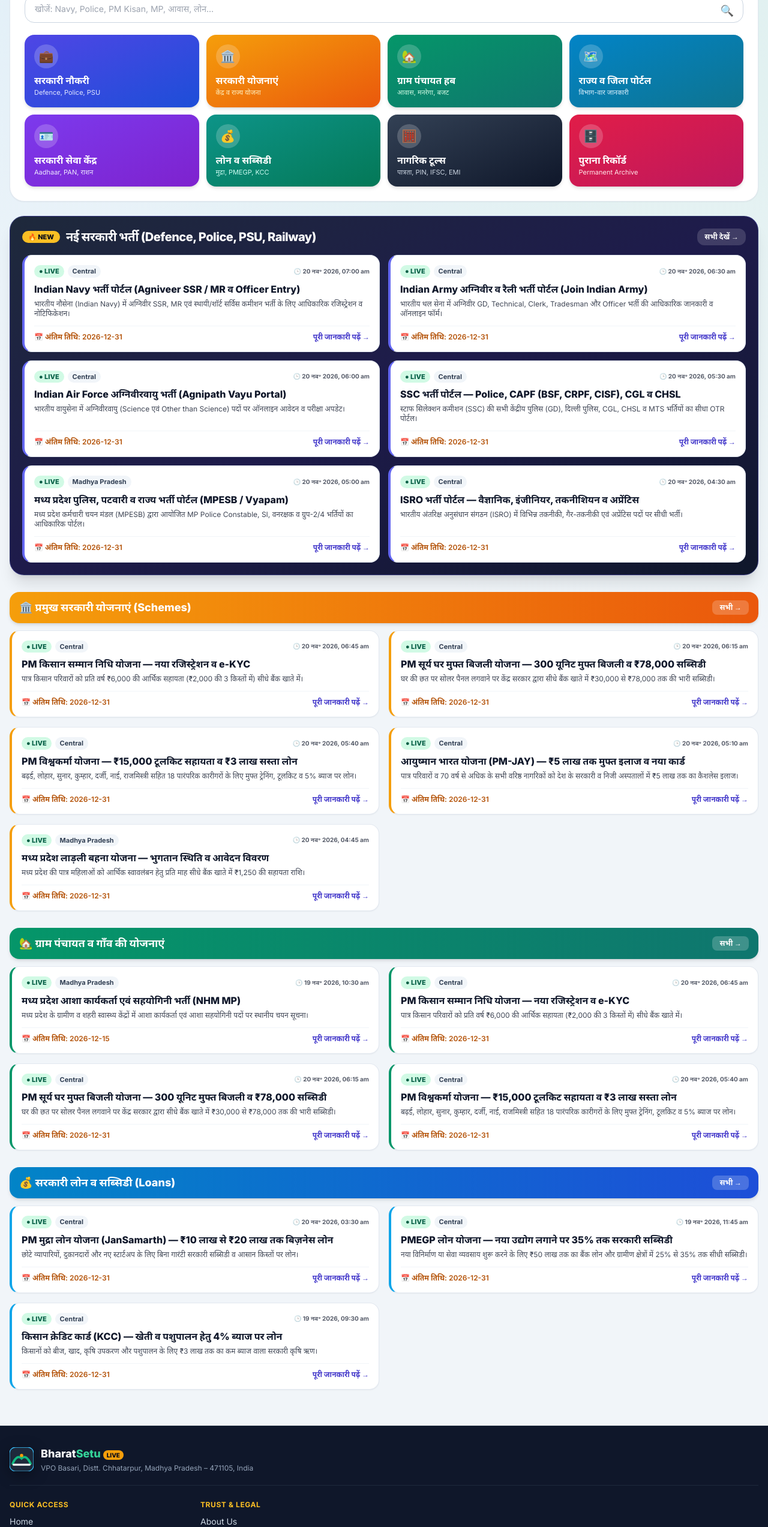
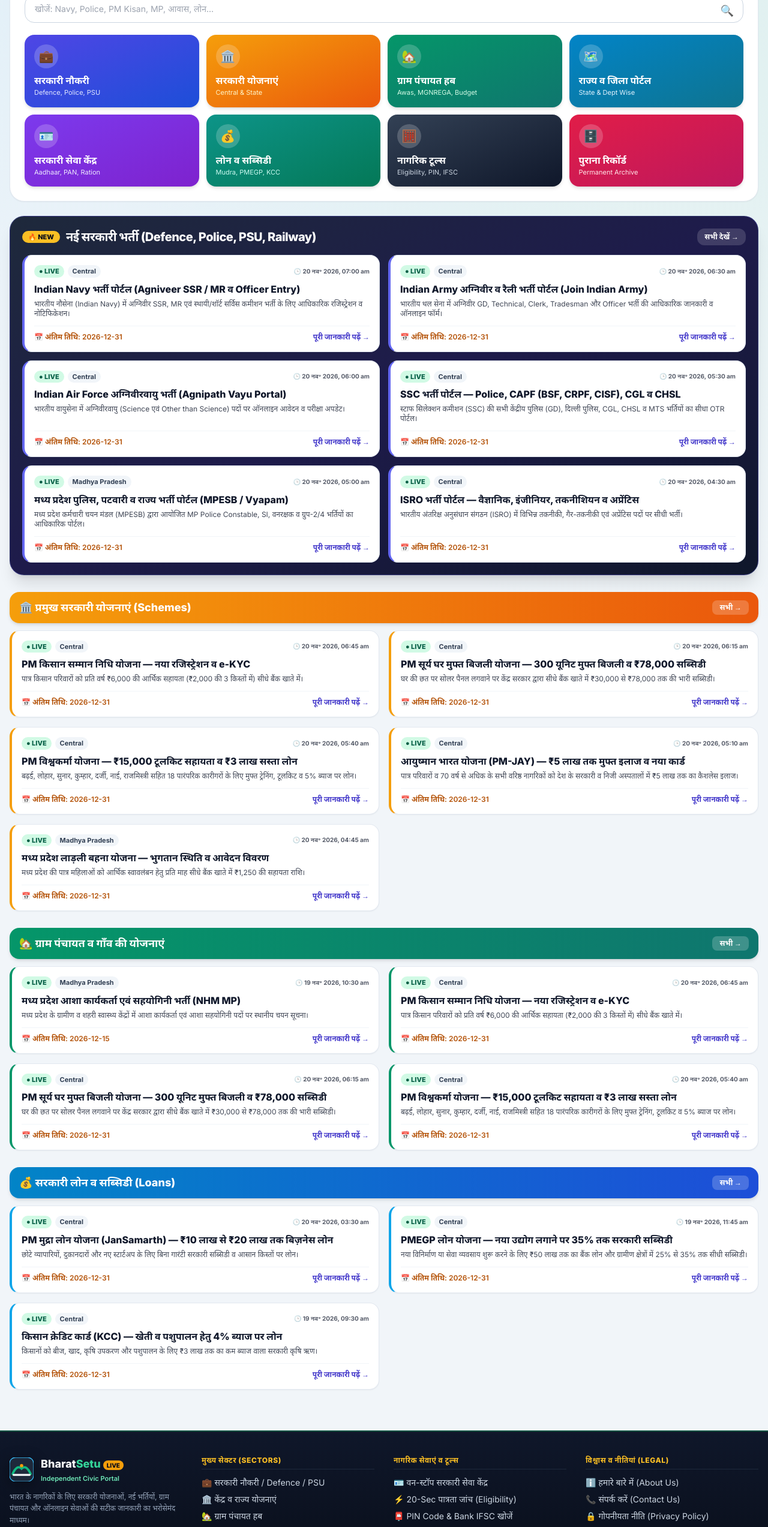
Before and after one commit to vrcreations030-coder/Bharatsetulive-, a plain HTML site: page index.html in a window 1280 px wide. Shown: the part 240-2786 px from the top of the page at 60% size. Drawn offline with nearby package versions, Linux system fonts and the light colour scheme.

Commit message:
Update index.html

```diff
--- a/index.html
+++ b/index.html
@@ -112,37 +112,37 @@
         <button onclick="navigate('schemes')" class="tile-card rounded-2xl p-4 text-white text-left bg-gradient-to-br from-amber-500 to-orange-600 shadow-md">
           <div class="w-10 h-10 rounded-full bg-white/20 backdrop-blur-sm flex items-center justify-center text-xl mb-2">🏛️</div>
           <div data-i18n="tileSchemes" class="font-bold text-sm sm:text-base">सरकारी योजनाएं</div>
-          <div class="text-[11px] text-amber-100">केंद्र व राज्य योजना</div>
+          <div class="text-[11px] text-amber-100">Central & State</div>
         </button>
 
         <button onclick="navigate('panchayat')" class="tile-card rounded-2xl p-4 text-white text-left bg-gradient-to-br from-emerald-600 to-teal-700 shadow-md">
           <div class="w-10 h-10 rounded-full bg-white/20 backdrop-blur-sm flex items-center justify-center text-xl mb-2">🏡</div>
           <div data-i18n="tilePanchayat" class="font-bold text-sm sm:text-base">ग्राम पंचायत हब</div>
-          <div class="text-[11px] text-emerald-100">आवास, मनरेगा, बजट</div>
+          <div class="text-[11px] text-emerald-100">Awas, MGNREGA, Budget</div>
         </button>
 
         <button onclick="navigate('states')" class="tile-card rounded-2xl p-4 text-white text-left bg-gradient-to-br from-sky-600 to-cyan-700 shadow-md">
           <div class="w-10 h-10 rounded-full bg-white/20 backdrop-blur-sm flex items-center justify-center text-xl mb-2">🗺️</div>
           <div data-i18n="tileStates" class="font-bold text-sm sm:text-base">राज्य व जिला पोर्टल</div>
-          <div class="text-[11px] text-sky-100">विभाग-वार जानकारी</div>
+          <div class="text-[11px] text-sky-100">State & Dept Wise</div>
         </button>
 
         <button onclick="navigate('seva')" class="tile-card rounded-2xl p-4 text-white text-left bg-gradient-to-br from-violet-600 to-purple-700 shadow-md">
           <div class="w-10 h-10 rounded-full bg-white/20 backdrop-blur-sm flex items-center justify-center text-xl mb-2">🪪</div>
           <div data-i18n="tileSeva" class="font-bold text-sm sm:text-base">सरकारी सेवा केंद्र</div>
-          <div class="text-[11px] text-violet-100">Aadhaar, PAN, राशन</div>
+          <div class="text-[11px] text-violet-100">Aadhaar, PAN, Ration</div>
         </button>
 
         <button onclick="navigate('loans')" class="tile-card rounded-2xl p-4 text-white text-left bg-gradient-to-br from-teal-600 to-emerald-700 shadow-md">
           <div class="w-10 h-10 rounded-full bg-white/20 backdrop-blur-sm flex items-center justify-center text-xl mb-2">💰</div>
           <div data-i18n="tileLoans" class="font-bold text-sm sm:text-base">लोन व सब्सिडी</div>
-          <div class="text-[11px] text-teal-100">मुद्रा, PMEGP, KCC</div>
+          <div class="text-[11px] text-teal-100">Mudra, PMEGP, KCC</div>
         </button>
 
         <button onclick="navigate('tools')" class="tile-card rounded-2xl p-4 text-white text-left bg-gradient-to-br from-slate-700 to-slate-900 shadow-md">
           <div class="w-10 h-10 rounded-full bg-white/20 backdrop-blur-sm flex items-center justify-center text-xl mb-2">🧮</div>
           <div data-i18n="tileTools" class="font-bold text-sm sm:text-base">नागरिक टूल्स</div>
-          <div class="text-[11px] text-slate-300">पात्रता, PIN, IFSC, EMI</div>
+          <div class="text-[11px] text-slate-300">Eligibility, PIN, IFSC</div>
         </button>
 
         <button onclick="navigate('archive')" class="tile-card rounded-2xl p-4 text-white text-left bg-gradient-to-br from-rose-600 to-pink-700 shadow-md">
@@ -166,12 +166,15 @@
     </section>
   </main>
 
-  <!-- Clean Royal-Navy Footer -->
-  <footer class="bg-[#0F172A] text-slate-300 mt-10 pt-8 pb-24 md:pb-8 px-4 border-t border-slate-800">
-    <div class="max-w-7xl mx-auto space-y-6">
-      <div class="flex flex-col sm:flex-row sm:items-center justify-between gap-4 border-b border-slate-800 pb-5">
+  <!-- Premium Balanced 4-Column Footer -->
+  <footer class="bg-gradient-to-b from-[#0F172A] to-[#070B14] text-slate-300 mt-12 pt-10 pb-24 md:pb-8 px-4 border-t-2 border-emerald-500/40">
+    <div class="max-w-7xl mx-auto space-y-8">
+      <!-- 4 Equal Columns -->
+      <div class="grid grid-cols-1 sm:grid-cols-2 lg:grid-cols-4 gap-8">
+        <!-- Col 1: Brand & Address -->
+        <div class="space-y-3">
           <div class="flex items-center gap-3">
-          <svg class="w-10 h-10 logo-3d" viewBox="0 0 64 64" xmlns="http://www.w3.org/2000/svg">
+            <svg class="w-10 h-10 logo-3d shrink-0" viewBox="0 0 64 64" xmlns="http://www.w3.org/2000/svg">
               <rect width="64" height="64" rx="16" fill="#1E293B" stroke="#38BDF8" stroke-width="2"/>
               <path d="M8 44 Q20 18 32 30 Q44 18 56 44" fill="none" stroke="#10B981" stroke-width="6" stroke-linecap="round"/>
               <rect x="8" y="44" width="48" height="5" rx="2.5" fill="#F8FAFC"/>
@@ -179,37 +182,63 @@
             </svg>
             <div>
               <div class="font-extrabold text-white text-lg">Bharat<span class="text-emerald-400">Setu</span> <span class="bg-amber-500 text-slate-950 text-[10px] font-extrabold px-1.5 py-0.5 rounded-full">LIVE</span></div>
-            <p class="text-xs text-slate-400">VPO Basari, Distt. Chhatarpur, Madhya Pradesh – 471105, India</p>
+              <p class="text-[11px] text-emerald-300 font-semibold">Independent Civic Portal</p>
             </div>
           </div>
+          <p class="text-xs text-slate-400 leading-relaxed">
+            भारत के नागरिकों के लिए सरकारी योजनाओं, नई भर्तियों, ग्राम पंचायत और ऑनलाइन सेवाओं की सटीक जानकारी का भरोसेमंद माध्यम।
+          </p>
+          <p class="text-xs text-slate-400">
+            📍 VPO Basari, Distt. Chhatarpur,<br/>Madhya Pradesh – 471105, India
+          </p>
         </div>
 
-      <div class="grid grid-cols-2 md:grid-cols-4 gap-6 text-sm">
+        <!-- Col 2: Main Sectors -->
         <div>
-          <h3 class="text-amber-400 font-bold text-xs uppercase tracking-wider mb-2.5">Quick Access</h3>
-          <ul class="space-y-1.5 text-xs sm:text-sm">
-            <li><a href="#home" onclick="navigate('home'); return false;" class="hover:text-white">Home</a></li>
-            <li><a href="#panchayat" onclick="navigate('panchayat'); return false;" class="hover:text-white">Gram Panchayat Hub</a></li>
-            <li><a href="#seva" onclick="navigate('seva'); return false;" class="hover:text-white">Sarkari Seva Kendra</a></li>
-            <li><a href="#tools" onclick="navigate('tools'); return false;" class="hover:text-white">Citizen Tools</a></li>
-            <li><a href="#archive" onclick="navigate('archive'); return false;" class="hover:text-white">Permanent Archive</a></li>
+          <h3 class="text-amber-400 font-extrabold text-xs uppercase tracking-wider mb-3 pb-1.5 border-b border-slate-800">मुख्य सेक्टर (Sectors)</h3>
+          <ul class="space-y-2 text-xs sm:text-sm">
+            <li><a href="#jobs" onclick="navigate('jobs'); return false;" class="hover:text-emerald-400 transition">💼 सरकारी नौकरी / Defence / PSU</a></li>
+            <li><a href="#schemes" onclick="navigate('schemes'); return false;" class="hover:text-emerald-400 transition">🏛️ केंद्र व राज्य योजनाएं</a></li>
+            <li><a href="#panchayat" onclick="navigate('panchayat'); return false;" class="hover:text-emerald-400 transition">🏡 ग्राम पंचायत हब</a></li>
+            <li><a href="#loans" onclick="navigate('loans'); return false;" class="hover:text-emerald-400 transition">💰 सरकारी लोन व सब्सिडी</a></li>
+            <li><a href="#states" onclick="navigate('states'); return false;" class="hover:text-emerald-400 transition">🗺️ राज्य व जिला पोर्टल</a></li>
           </ul>
         </div>
+
+        <!-- Col 3: Citizen Tools & Services -->
         <div>
-          <h3 class="text-amber-400 font-bold text-xs uppercase tracking-wider mb-2.5">Trust & Legal</h3>
-          <ul class="space-y-1.5 text-xs sm:text-sm">
-            <li><a href="#about" onclick="navigate('about'); return false;" class="hover:text-white">About Us</a></li>
-            <li><a href="#contact" onclick="navigate('contact'); return false;" class="hover:text-white">Contact Us</a></li>
-            <li><a href="#privacy" onclick="navigate('privacy'); return false;" class="hover:text-white">Privacy Policy</a></li>
-            <li><a href="#disclaimer" onclick="navigate('disclaimer'); return false;" class="hover:text-white">Disclaimer</a></li>
-            <li><a href="#terms" onclick="navigate('terms'); return false;" class="hover:text-white">Terms & Conditions</a></li>
+          <h3 class="text-amber-400 font-extrabold text-xs uppercase tracking-wider mb-3 pb-1.5 border-b border-slate-800">नागरिक सेवाएं व टूल्स</h3>
+          <ul class="space-y-2 text-xs sm:text-sm">
+            <li><a href="#seva" onclick="navigate('seva'); return false;" class="hover:text-emerald-400 transition">🪪 वन-स्टॉप सरकारी सेवा केंद्र</a></li>
+            <li><a href="#tools" onclick="navigate('tools'); return false;" class="hover:text-emerald-400 transition">⚡ 20-Sec पात्रता जांच (Eligibility)</a></li>
+            <li><a href="#tools" onclick="navigate('tools'); return false;" class="hover:text-emerald-400 transition">📮 PIN Code & Bank IFSC खोजें</a></li>
+            <li><a href="#tools" onclick="navigate('tools'); return false;" class="hover:text-emerald-400 transition">🧮 Age & Loan EMI कैलकुलेटर</a></li>
+            <li><a href="#archive" onclick="navigate('archive'); return false;" class="hover:text-emerald-400 transition">🗄️ पुराना रिकॉर्ड (Archive)</a></li>
+          </ul>
+        </div>
+
+        <!-- Col 4: Trust & Legal -->
+        <div>
+          <h3 class="text-amber-400 font-extrabold text-xs uppercase tracking-wider mb-3 pb-1.5 border-b border-slate-800">विश्वास व नीतियां (Legal)</h3>
+          <ul class="space-y-2 text-xs sm:text-sm">
+            <li><a href="#about" onclick="navigate('about'); return false;" class="hover:text-emerald-400 transition">ℹ️ हमारे बारे में (About Us)</a></li>
+            <li><a href="#contact" onclick="navigate('contact'); return false;" class="hover:text-emerald-400 transition">📞 संपर्क करें (Contact Us)</a></li>
+            <li><a href="#privacy" onclick="navigate('privacy'); return false;" class="hover:text-emerald-400 transition">🔒 गोपनीयता नीति (Privacy Policy)</a></li>
+            <li><a href="#disclaimer" onclick="navigate('disclaimer'); return false;" class="hover:text-emerald-400 transition">⚠️ अस्वीकरण (Disclaimer)</a></li>
+            <li><a href="#terms" onclick="navigate('terms'); return false;" class="hover:text-emerald-400 transition">📜 नियम व शर्तें (Terms)</a></li>
           </ul>
         </div>
       </div>
 
-      <div class="border-t border-slate-800 pt-4 flex flex-col sm:flex-row items-start sm:items-center justify-between gap-2 text-xs text-slate-400">
-        <p>© 2026 BharatSetu Live. Independent informational portal — not an official government website.</p>
-        <a href="#admin" onclick="navigate('admin'); return false;" class="px-2.5 py-1 rounded-lg bg-slate-800 border border-slate-700 text-slate-200 hover:text-white">🔒 Admin</a>
+      <!-- Bottom Copyright & Disclaimer Bar -->
+      <div class="border-t border-slate-800 pt-5 flex flex-col sm:flex-row items-center justify-between gap-3 text-xs text-slate-400">
+        <p class="text-center sm:text-left">
+          © 2026 <b class="text-white">BharatSetu Live</b>. यह एक स्वतंत्र सूचना पोर्टल है — कोई आधिकारिक सरकारी वेबसाइट नहीं है।
+        </p>
+        <div class="flex items-center gap-3">
+          <a href="#home" onclick="navigate('home'); return false;" class="hover:text-white">↑ ऊपर जाएं</a>
+          <a href="#admin" onclick="navigate('admin'); return false;" class="px-3 py-1 rounded-lg bg-slate-800/90 border border-slate-700 text-slate-200 hover:bg-slate-700 hover:text-white transition">🔒 Admin</a>
+        </div>
       </div>
     </div>
   </footer>
```
Lines whose indentation alone changed are shown as unchanged.
